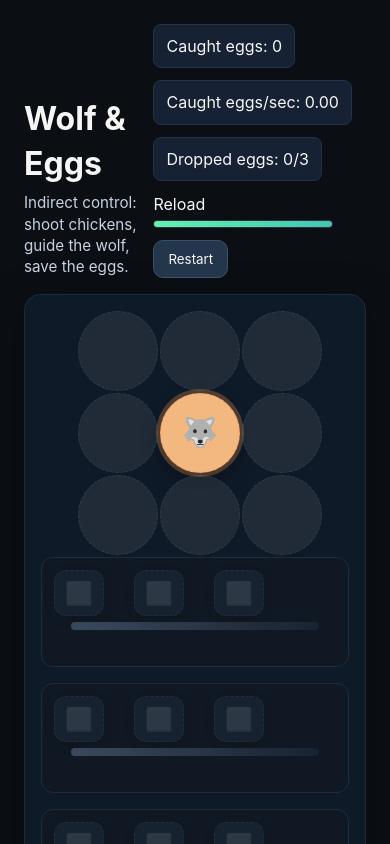
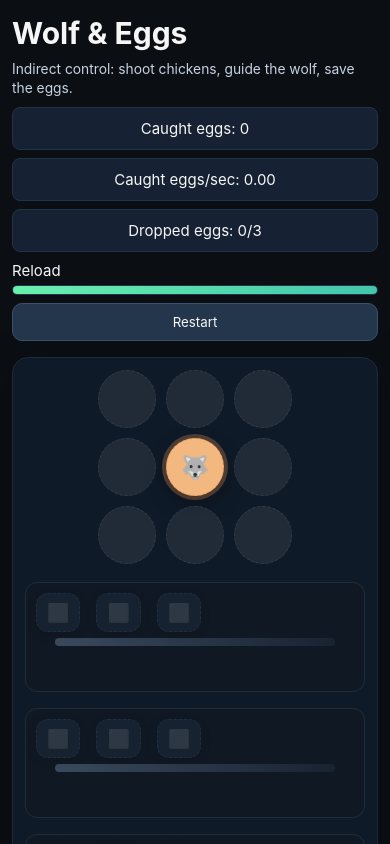
Before and after one commit to nikitabelotelov-ciliz/shooter-game, a React (Vite) app: page / in a window 390 px wide. Shown: the top 844 px of the page. Built offline with nearby package versions, Linux system fonts and the light colour scheme.

Commit message:
Improve mobile and portrait layout responsiveness

```diff
--- a/src/App.css
+++ b/src/App.css
@@ -6,7 +6,7 @@
 }
 
 .app {
-  padding: 24px;
+  padding: clamp(16px, 3vw, 24px);
   max-width: 1200px;
   margin: 0 auto;
 }
@@ -22,7 +22,7 @@
 .subtitle {
   margin: 6px 0 0;
   color: #c7d2e0;
-  font-size: 0.95rem;
+  font-size: clamp(0.92rem, 2vw, 0.95rem);
 }
 
 .stats {
@@ -146,7 +146,7 @@
   display: flex;
   justify-content: flex-start;
   align-items: center;
-  gap: 30px;
+  gap: clamp(18px, 4vw, 30px);
   position: relative;
   z-index: 2;
   flex-shrink: 0;
@@ -282,3 +282,126 @@
     grid-template-rows: repeat(3, 70px);
   }
 }
+
+@media (max-width: 720px) {
+  .hud {
+    flex-direction: column;
+    align-items: flex-start;
+    gap: 10px;
+  }
+
+  .stats {
+    width: 100%;
+    justify-content: space-between;
+  }
+
+  .stat,
+  .reload,
+  .secondary {
+    flex: 1 1 45%;
+  }
+
+  .arena {
+    grid-template-columns: 1fr;
+  }
+
+  .wolf-zone {
+    order: -1;
+  }
+
+  .grid {
+    grid-template-columns: repeat(3, 64px);
+    grid-template-rows: repeat(3, 64px);
+    gap: 10px;
+  }
+
+  .node {
+    width: 64px;
+    height: 64px;
+  }
+
+  .wolf-icon {
+    font-size: 1.5rem;
+  }
+}
+
+@media (max-width: 520px) {
+  :root {
+    font-size: 15px;
+  }
+
+  .app {
+    padding: 12px;
+  }
+
+  .hud {
+    gap: 8px;
+  }
+
+  .stats {
+    gap: 8px;
+    flex-direction: column;
+    align-items: stretch;
+  }
+
+  .stat,
+  .reload {
+    min-width: unset;
+  }
+
+  .reload .bar {
+    height: 10px;
+  }
+
+  .arena {
+    padding: 12px;
+    gap: 10px;
+  }
+
+  .conveyor {
+    padding: 10px;
+  }
+
+  .chickens {
+    gap: 16px;
+  }
+
+  .chicken {
+    font-size: 1.2rem;
+  }
+
+  .grid {
+    grid-template-columns: repeat(3, 58px);
+    grid-template-rows: repeat(3, 58px);
+  }
+
+  .node {
+    width: 58px;
+    height: 58px;
+  }
+
+  .secondary {
+    width: 100%;
+  }
+}
+
+@media (orientation: portrait) and (max-width: 960px) {
+  .arena {
+    grid-template-columns: 1fr;
+  }
+
+  .wolf-zone {
+    order: -1;
+    margin-bottom: 8px;
+  }
+
+  .stats {
+    justify-content: stretch;
+  }
+
+  .stat,
+  .reload,
+  .secondary {
+    min-width: 0;
+  }
+}
```
